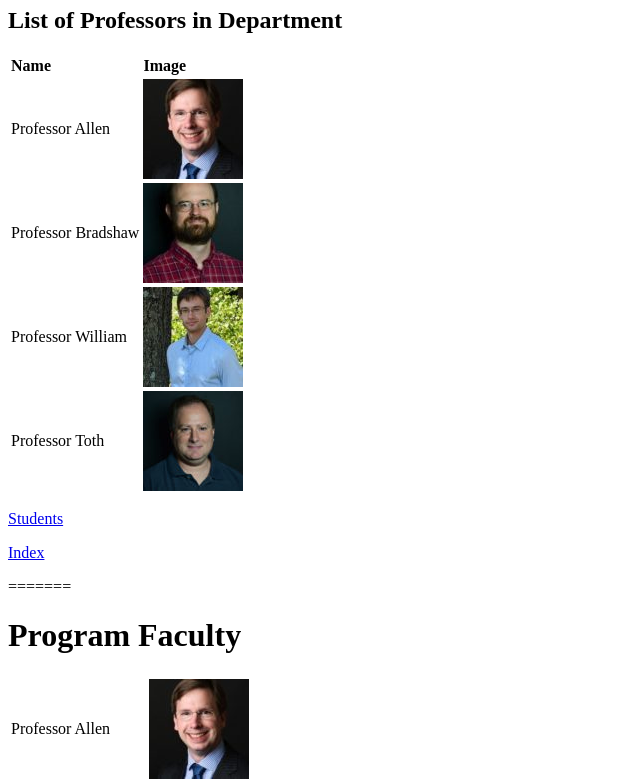
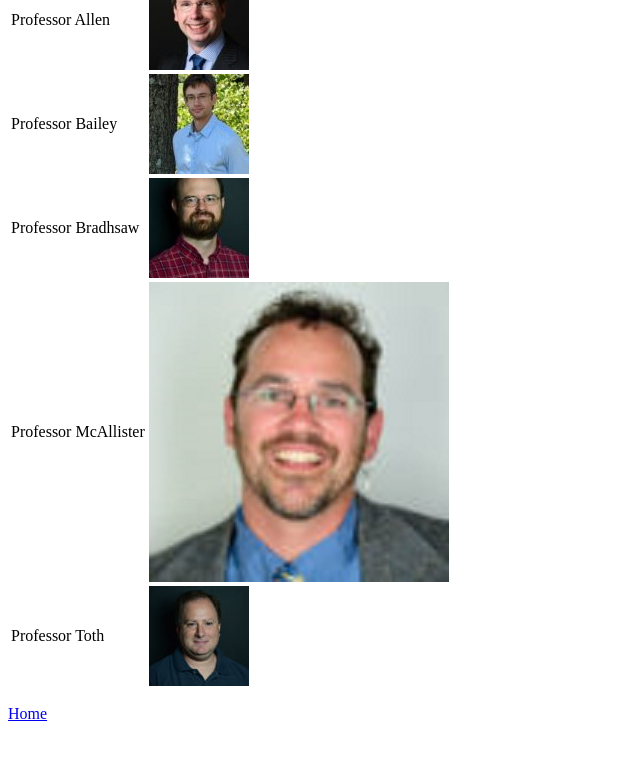
Before and after one commit to jayharris14/Directory, a plain HTML site: page DivIII/ComputerScience.html in a window 1280 px wide. Shown: the part 99-878 px from the top of the page, without its empty margins (0-640 px from the left). After the commit the page ends 838 px from the top, so only its background shows below. Drawn offline with Linux system fonts and the light colour scheme.

Commit message:
Update ComputerScience.html

```diff
--- a/DivIII/ComputerScience.html
+++ b/DivIII/ComputerScience.html
@@ -1,30 +1,4 @@
 <html>
-<<<<<<< HEAD
-<head>
-    <h1>Computer Science</h1></head>
-    <h2>List of Professors in Department</h2>
-<body>
-    <table>
-    <tr>
-        <td><b>Name</b></td>
-        <td><b>Image</b></td></tr>
-    <tr>
-        <td>Professor Allen</td>
-        <td><p><img src="../pics/AH/Allen_Tom.jpg"</p></td></tr>
-    <tr>
-        <td>Professor Bradshaw</td>
-        <td><p><img src="../pics/AH/Bradshaw_Michael.jpg"</p></td></tr>
-    <tr>
-        <td> Professor William</td>
-        <td><p><img src="../pics/AH/William_Bailey.jpg"></p></td></tr>
-        <tr><td> Professor Toth</td>
-                <td><p><img src="../pics/QZ/Toth_David.jpg"></p></td></tr>
-    </table>
-    <p><a href="../DivIII/Students.html">Students</a></p>
-    <p><a href="../index.html">Index</a></p>
-</body>
-</html>
-=======
   <head>
       <title>Computer Science</title>
   </head>
@@ -55,4 +29,3 @@
   <p><a href="../index.html">Home</a></p>
   </body>
 </html>
->>>>>>> e0f1681e8204655e6386ba84cea2a0025f81c824
```
